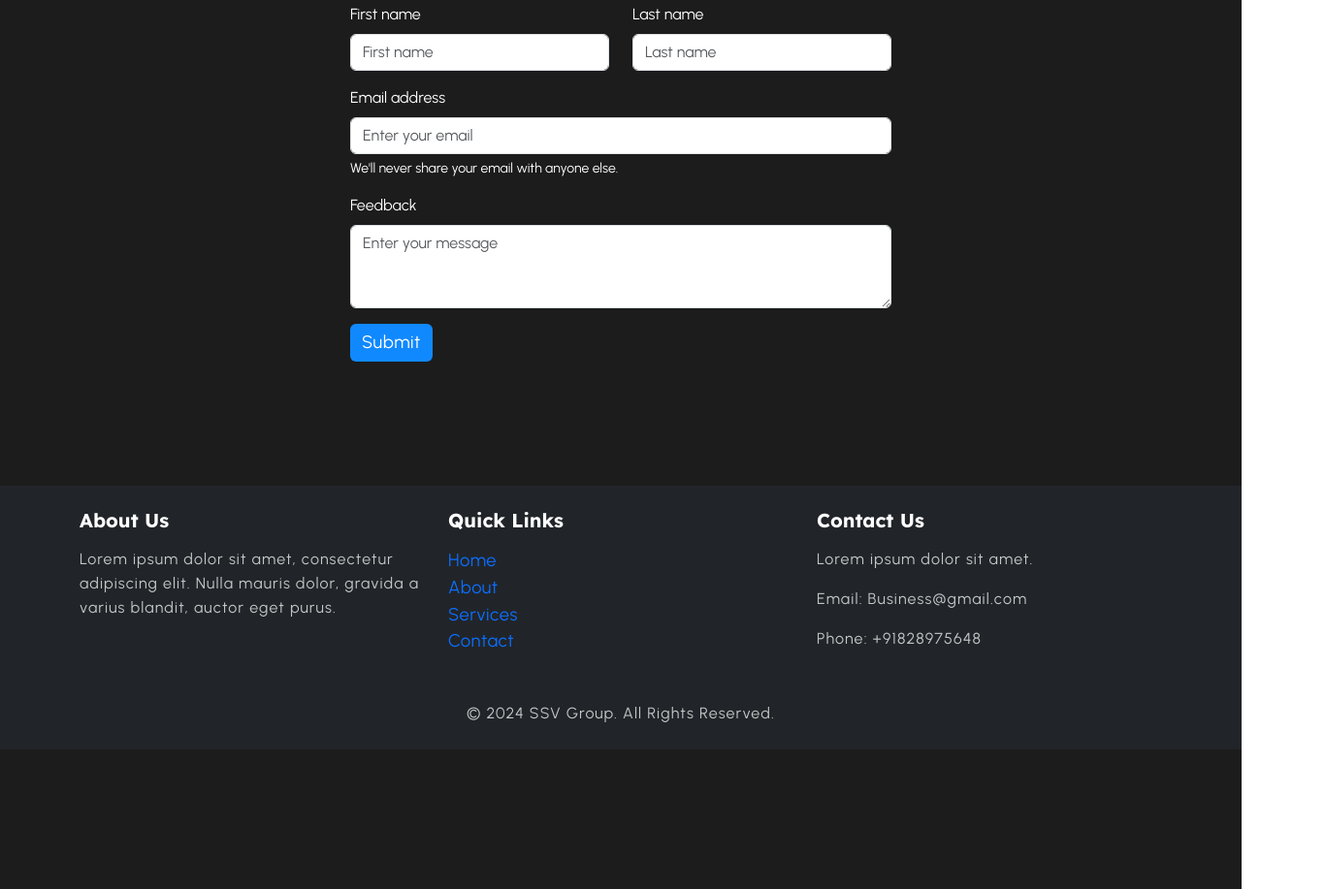
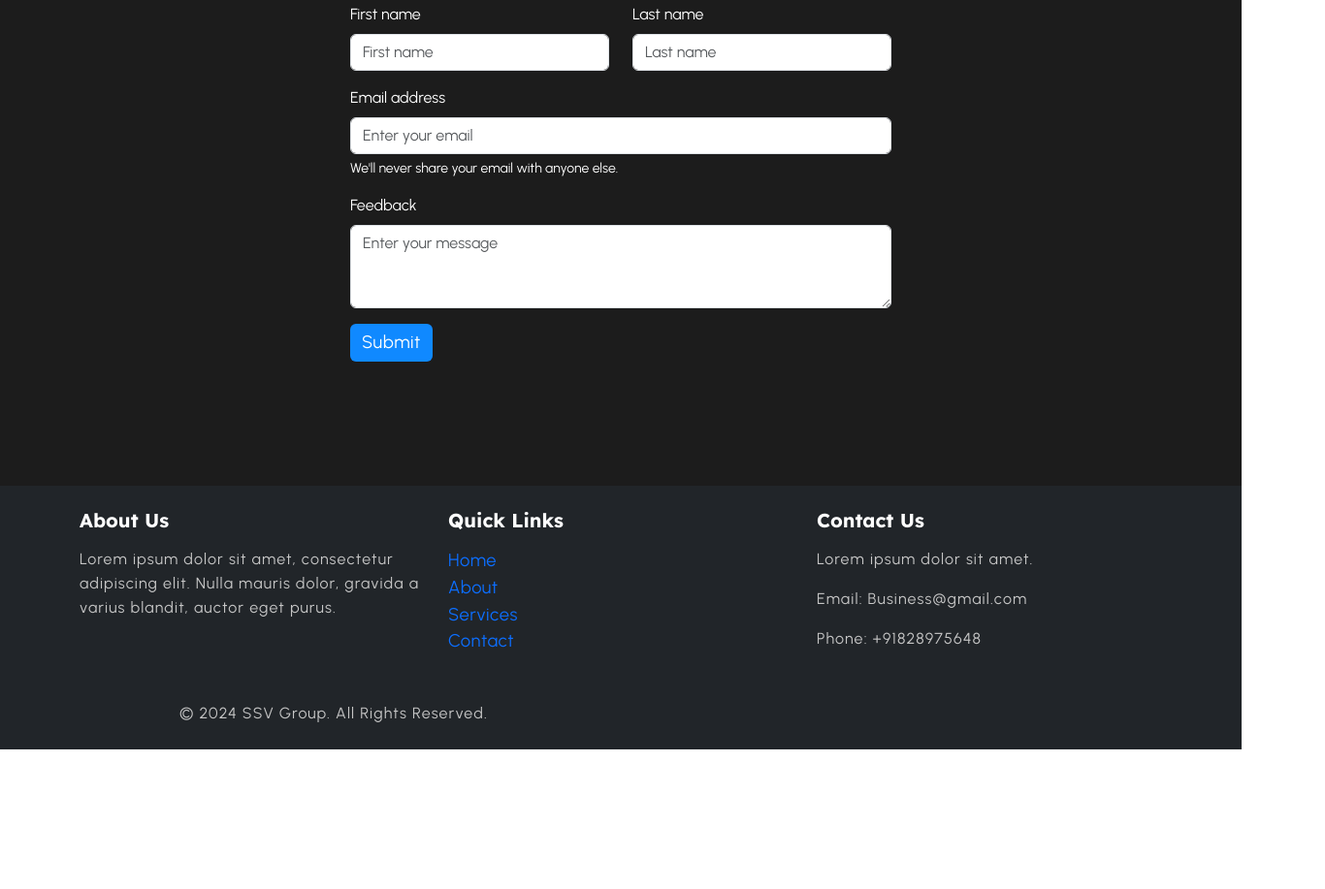
Before and after one commit to Saurabh0731/Multipage-using-Bootstrap, a plain HTML site: page contact.html in a window 1280 px wide. Shown: the part 429-1346 px from the top of the page at 97% size, 1366 px wide, since content can reach past the window. After the commit the page ends 1202 px from the top, so only its background shows below. Drawn offline with nearby package versions, Linux system fonts and the light colour scheme.

Commit message:
footerandsidescroll

```diff
--- a/contact.html
+++ b/contact.html
@@ -107,7 +107,7 @@
         </div>
         <div class="row mt-3">
             <div class="col-md-12 text-center">
-                <p class="mt-3 para-width\ text-light-grey">&copy; 2024 SSV Group. All Rights Reserved.</p>
+                <p class="mt-3 para-width text-light-grey">&copy; 2024 SSV Group. All Rights Reserved.</p>
             </div>
         </div>
     </div>
--- a/style.css
+++ b/style.css
@@ -175,9 +175,9 @@ a{
 
 /*shape dividers end */
 
-.common-section{
+/* .common-section{
     padding: 0 0 9rem 0;
-}
+} */
 
 .more-info-section{
     background-image: linear-gradient(rgba(22,22,22,0.9), rgba(22,22,22,0.9)), url("https://images.pexels.com/photos/316093/pexels-photo-316093.jpeg?auto=compress&cs=tinysrgb&w=1260&h=750&dpr=1");
@@ -418,3 +418,7 @@ button, a{
     height: .7rem;
     background-color: #1089ff;
 }
+
+html,body{
+    overflow-x: hidden;
+  }
```
